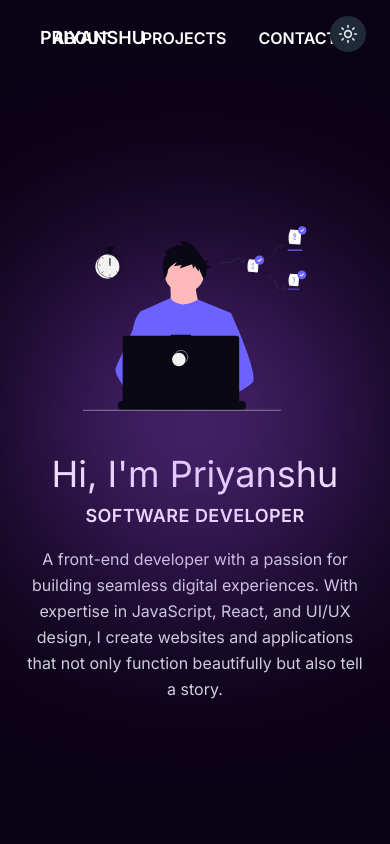
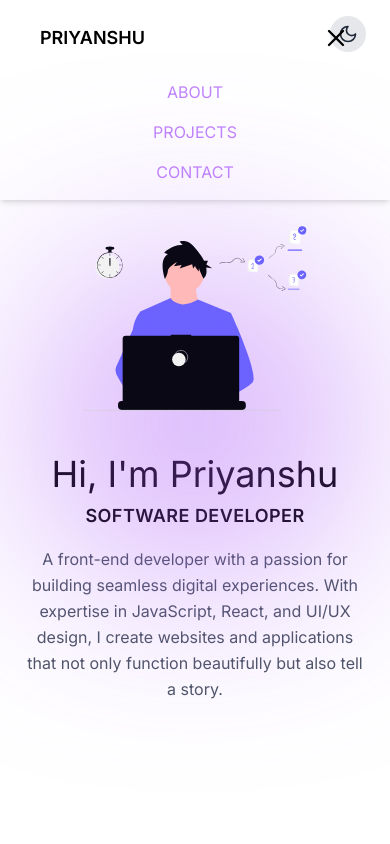
Before and after one commit to Priyanshu-96/Personal-Portfolio, a React (Vite) app in the folder portfolio-vite/: page / in a window 390 px wide. Both pictures are taken after a click on the button 348 px from the left and 34 px from the top of the page. Shown: the top 844 px of the page. Built offline with nearby package versions, Linux system fonts and the light colour scheme.

Commit message:
Made small changes is Contact, projects, and made home page more responsive

```diff
--- a/portfolio-vite/src/components/Contact.tsx
+++ b/portfolio-vite/src/components/Contact.tsx
@@ -1,8 +1,8 @@
 const Contact = () => {
     return (
-      <section className="p-8 bg-gray-100 text-center">
-        <h1 className="text-4xl font-bold text-gray-900">Connect with Me</h1>
-        <p className="text-lg text-gray-700 mt-4">
+      <section className="p-8 bg-[#0a0215] text-center">
+        <h1 className="text-4xl font-bold text-purple-400">Connect with Me</h1>
+        <p className="text-lg text-white mt-4">
           I'm a passionate developer learning React, Vite, and TypeScript.
         </p>
       </section>
--- a/portfolio-vite/src/components/Home.tsx
+++ b/portfolio-vite/src/components/Home.tsx
@@ -1,28 +1,60 @@
+import { useState } from "react";
+import { motion } from "framer-motion";
 import DarkModeToggle from "./DarkModeToggle";
-import { motion } from "framer-motion";
+import { Menu, X } from "lucide-react"; // Icons for hamburger menu
 
 const Home = () => {
+  const [isMenuOpen, setIsMenuOpen] = useState(false);
+
   return (
-    <section className="flex flex-col items-center justify-center h-screen px-6">
+    <section className="flex flex-col items-center justify-center h-screen px-6 relative">
 
       {/* Navbar */}
-      <nav className="w-full flex justify-between items-center py-6 px-10 absolute top-0">
+      <nav className="w-full flex justify-between items-center py-6 px-10 absolute top-0 z-50">
         <h1 className="text-lg font-semibold">PRIYANSHU</h1>
-        <div className="absolute left-1/2 transform -translate-x-1/2 flex space-x-8">
-          <a href="#about" className="text-black dark:text-white hover:text-sky-500">ABOUT</a>
-          <a href="#projects" className="text-black dark:text-white hover:text-sky-500">PROJECTS</a>
-          <a href="#contact" className="text-black dark:text-white hover:text-sky-500">CONTACT</a>
+
+        {/* Desktop Menu */}
+        <div className="hidden md:flex absolute left-1/2 transform -translate-x-1/2 space-x-8">
+          <a href="#about" className="text-black dark:text-purple-400 hover:text-sky-500 dark:hover:text-sky-500">ABOUT</a>
+          <a href="#projects" className="text-black dark:text-purple-400 hover:text-sky-500 dark:hover:text-sky-500">PROJECTS</a>
+          <a href="#contact" className="text-black dark:text-purple-400 hover:text-sky-500 dark:hover:text-sky-500">CONTACT</a>
         </div>
+
+        {/* Mobile Menu Button */}
+        <button
+          className="md:hidden text-black dark:text-white"
+          onClick={() => setIsMenuOpen(!isMenuOpen)}
+        >
+          {isMenuOpen ? <X size={28} /> : <Menu size={28} />}
+        </button>
       </nav>
 
+      {/* Mobile Menu */}
+      {isMenuOpen && (
+        <motion.div
+          className="absolute top-16 left-0 w-full bg-white dark:bg-[#0a0215] shadow-md md:hidden flex flex-col items-center py-4 space-y-4"
+          initial={{ opacity: 0, y: -10 }}
+          animate={{ opacity: 1, y: 0 }}
+          transition={{ duration: 0.3 }}
+        >
+          <a href="#about" className="text-purple-400 dark:text-purple-400 hover:text-sky-500 dark:hover:text-sky-500"  onClick={() => setIsMenuOpen(false)}>ABOUT</a>
+          <a href="#projects" className="text-purple-400 dark:text-purple-400 hover:text-sky-500 dark:hover:text-sky-500" onClick={() => setIsMenuOpen(false)}>PROJECTS</a>
+          <a href="#contact" className="text-purple-400 dark:text-purple-400 hover:text-sky-500 dark:hover:text-sky-500" onClick={() => setIsMenuOpen(false)}>CONTACT</a>
+        </motion.div>
+      )}
+
+      {/* Dark Mode Toggle */}
       <div className="absolute top-4 right-6">
         <DarkModeToggle />
       </div>
+
+      {/* Background Blur Effect */}
       <motion.div
         className="absolute w-60 h-60 bg-purple-500 blur-[90px] opacity-50"
         animate={{ scale: [1, 1.2, 1] }}
         transition={{ duration: 2, repeat: Infinity, ease: "easeInOut" }}
       />
+
       {/* SVG Avatar with Laptop */}
       <div className="relative w-56 h-56 flex items-center justify-center mt-16">
         <object
@@ -32,8 +64,8 @@ const Home = () => {
         ></object>
       </div>
 
-      <h2 className="text-4xl font-cursive mt-6">Hi, I'm Priyanshu</h2>
-      <h3 className="text-lg font-bold tracking-wide mt-2">SOFTWARE DEVELOPER</h3>
+      <h2 className="text-4xl font-cursive mt-6 text-center">Hi, I'm Priyanshu</h2>
+      <h3 className="text-lg font-bold tracking-wide mt-2 text-center">SOFTWARE DEVELOPER</h3>
       <p className="text-center text-gray-600 dark:text-gray-300 max-w-lg mt-4 leading-relaxed">
         A front-end developer with a passion for building seamless digital experiences.
         With expertise in JavaScript, React, and UI/UX design, I create websites and applications
--- a/portfolio-vite/src/components/Project.tsx
+++ b/portfolio-vite/src/components/Project.tsx
@@ -1,8 +1,8 @@
 const Project = () => {
     return (
-      <section className="p-8 bg-gray-100 text-center">
-        <h1 className="text-4xl font-bold text-gray-900">Projects Sections</h1>
-        <p className="text-lg text-gray-700 mt-4">
+      <section className="p-8 bg-[#0a0215] text-center">
+        <h1 className="text-4xl font-bold text-purple-400">Projects Sections</h1>
+        <p className="text-lg text-white mt-4">
           I'm a passionate developer learning React, Vite, and TypeScript.
         </p>
       </section>
```
